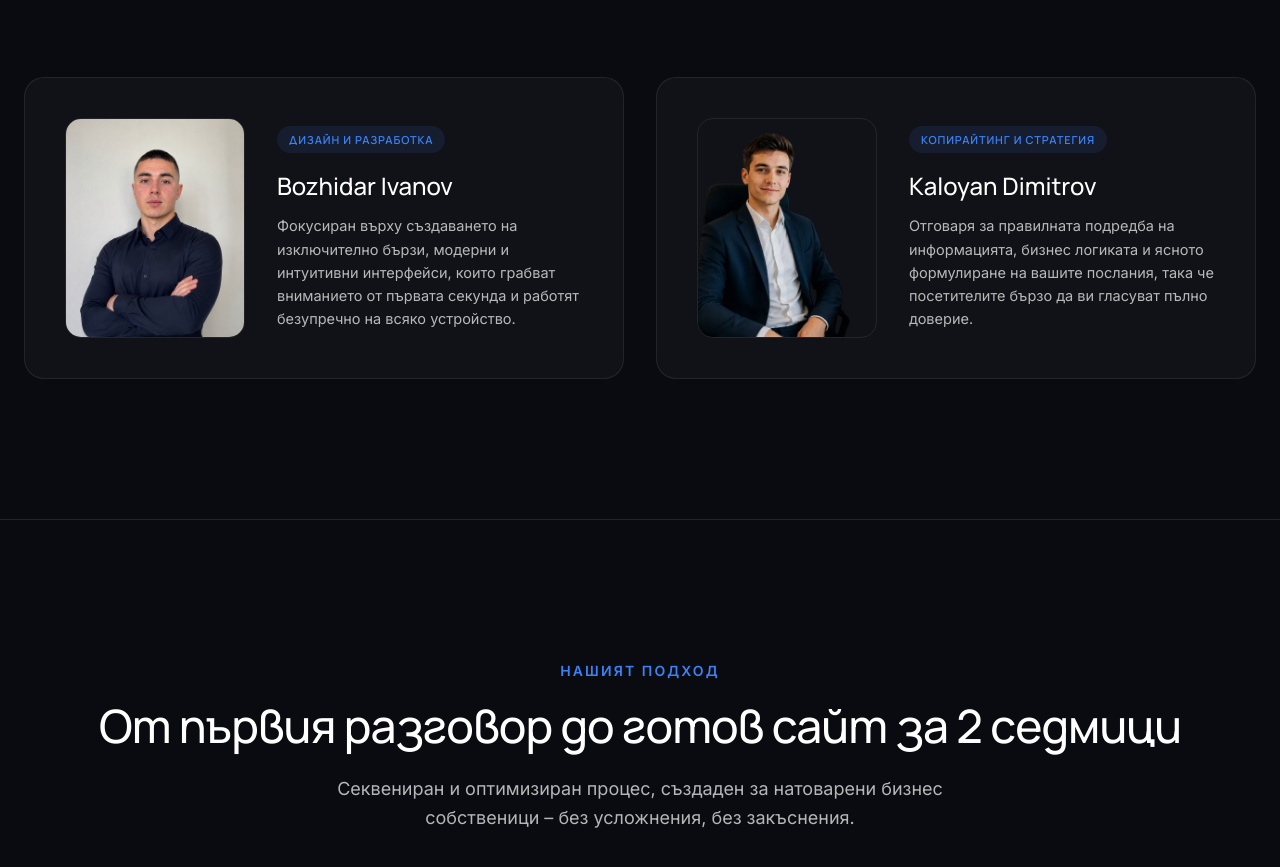
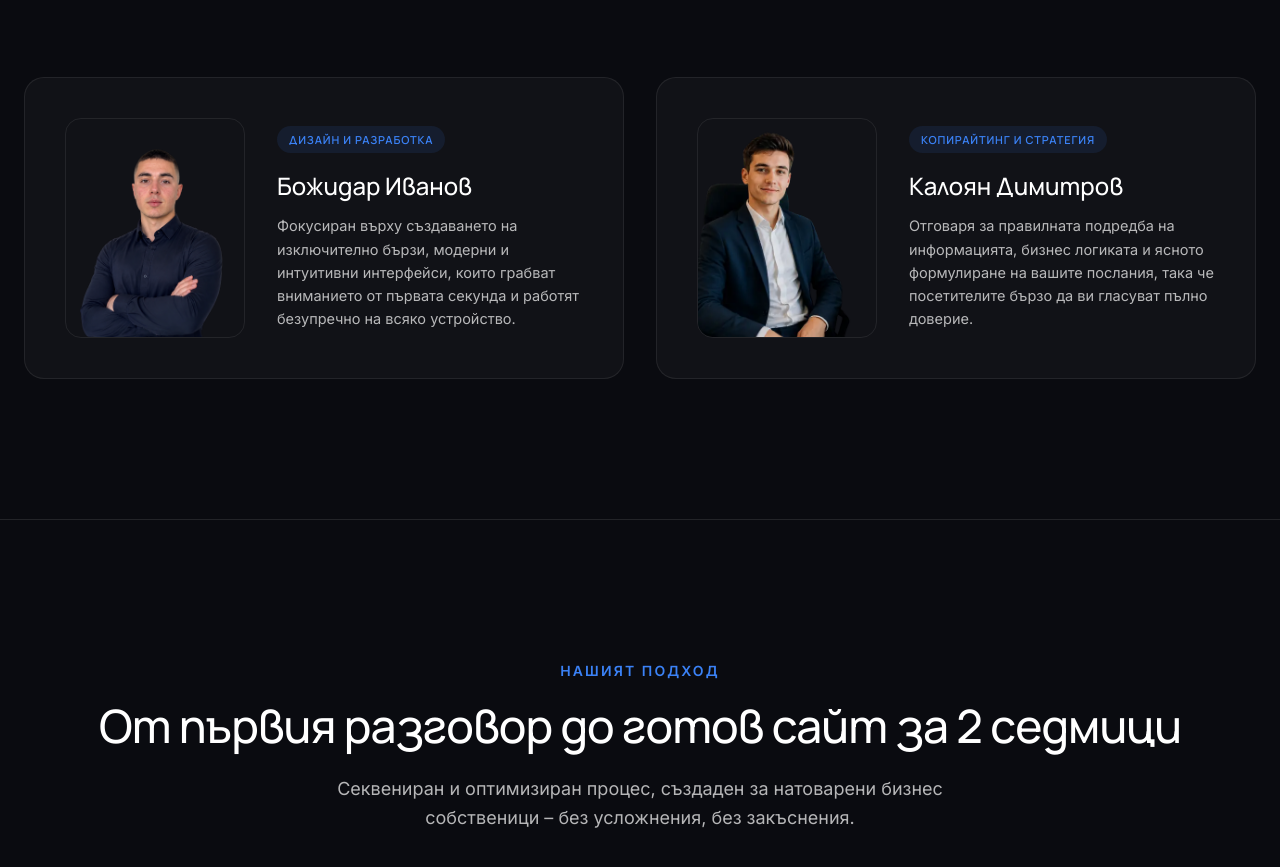
Before and after one commit to belcevbozidar-sudo/stayli-website, a plain HTML site: page index.html in a window 1280 px wide. Shown: the part 3571-4438 px from the top of the page. Drawn offline with Linux system fonts and the light colour scheme.

Commit message:
Update Bozhidar's photo to the new version and translate team members' names dynamically in English and Bulgarian

```diff
--- a/index.html
+++ b/index.html
@@ -321,11 +321,11 @@
       <div class="about-grid">
         <div class="about-card">
           <div class="about-avatar-wrapper">
-            <img src="team_bozhidar.jpg" alt="Bozhidar Ivanov" class="about-avatar">
+            <img src="team_bozhidar.png" alt="Bozhidar Ivanov" class="about-avatar">
           </div>
           <div class="about-meta">
             <span class="about-role-tag" data-i18n="about.role1">Design & Development</span>
-            <h3>Bozhidar Ivanov</h3>
+            <h3 data-i18n="about.member1.name">Bozhidar Ivanov</h3>
             <p class="about-member-desc" data-i18n="about.member1.desc">Focused on creating exceptionally fast, modern, and intuitive interfaces that grab attention from the first second and work flawlessly on any device.</p>
           </div>
         </div>
@@ -336,7 +336,7 @@
           </div>
           <div class="about-meta">
             <span class="about-role-tag" data-i18n="about.role2">Copywriting & Strategy</span>
-            <h3>Kaloyan Dimitrov</h3>
+            <h3 data-i18n="about.member2.name">Kaloyan Dimitrov</h3>
             <p class="about-member-desc" data-i18n="about.member2.desc">Responsible for the correct structure of information, business logic, and clear formulation of your messaging, so that visitors quickly grant you full trust.</p>
           </div>
         </div>
--- a/main.js
+++ b/main.js
@@ -137,6 +137,8 @@ document.addEventListener('DOMContentLoaded', () => {
       'about.subtitle'   : 'We are not a large, slow agency with anonymous managers. We work directly with you, shoulder to shoulder, to turn your agency\'s site into a digital experience that wins loyal clients.',
       'about.role1'      : 'Design & Development',
       'about.role2'      : 'Copywriting & Strategy',
+      'about.member1.name': 'Bozhidar Ivanov',
+      'about.member2.name': 'Kaloyan Dimitrov',
       'about.member1.desc': 'Focused on creating exceptionally fast, modern, and intuitive interfaces that grab attention from the first second and work flawlessly on any device.',
       'about.member2.desc': 'Responsible for the correct structure of information, business logic, and clear formulation of your messaging, so that visitors quickly grant you full trust.',
       'popup.title'      : 'Request a Consultation',
@@ -245,6 +247,8 @@ document.addEventListener('DOMContentLoaded', () => {
       'about.subtitle'   : 'Не сме голяма, тромава агенция с анонимни мениджъри. Работим директно с вас, рамо до рамо, за да превърнем бизнеса ви в дигитално изживяване, което печели лоялни клиенти.',
       'about.role1'      : 'Дизайн и разработка',
       'about.role2'      : 'Копирайтинг и стратегия',
+      'about.member1.name': 'Божидар Иванов',
+      'about.member2.name': 'Калоян Димитров',
       'about.member1.desc': 'Фокусиран върху създаването на изключително бързи, модерни и интуитивни интерфейси, които грабват вниманието от първата секунда и работят безупречно на всяко устройство.',
       'about.member2.desc': 'Отговаря за правилната подредба на информацията, бизнес логиката и ясното формулиране на вашите послания, така че посетителите бързо да ви гласуват пълно доверие.',
       'popup.title'      : 'Заявете консултация',
```
Also changed, not shown: team_bozhidar.jpg (deleted), team_bozhidar.png (added).
